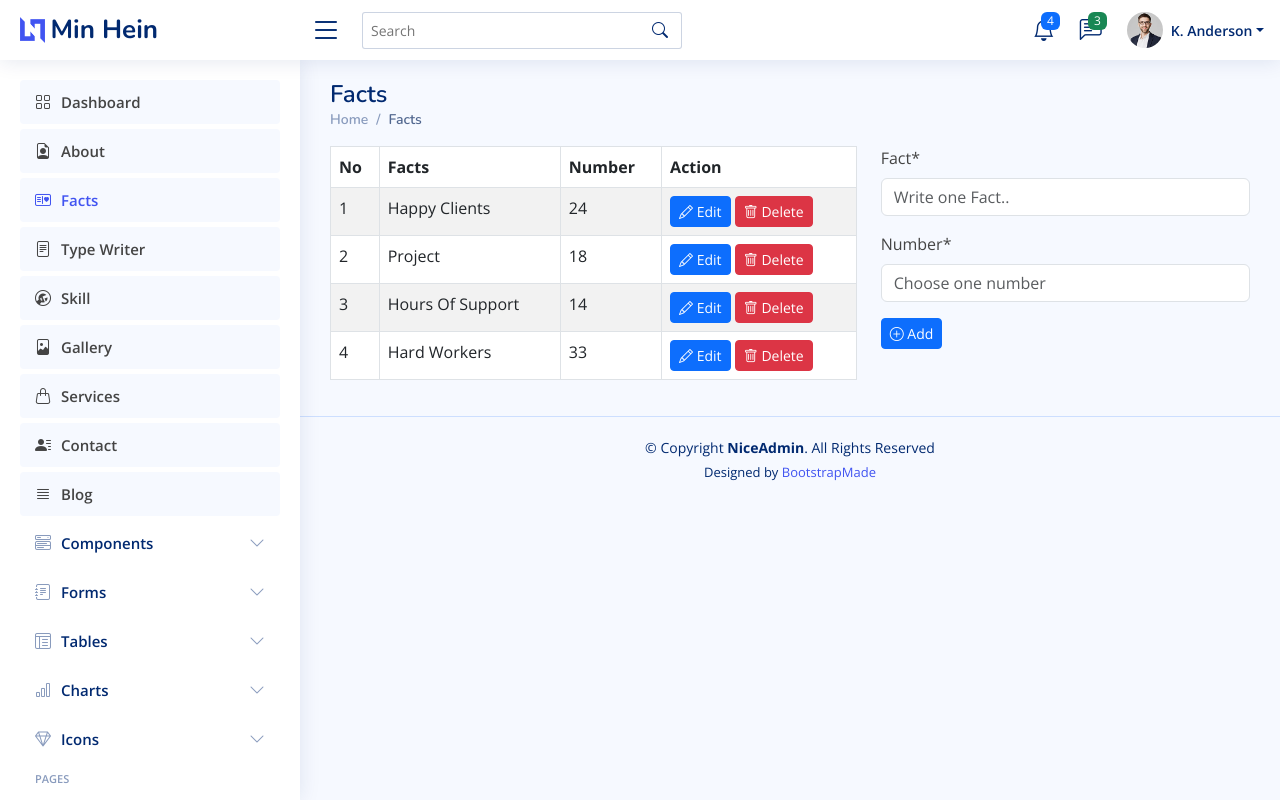
After one commit to minheinn/minhein, a Django app: page /dashboard/fact/ in a window 1280 px wide. The commit adds this page. Run offline with Django 4.2, Linux system fonts and the light colour scheme; data comes from the database, SQL or seed files in the repository; both versions use the stored data as it was after the commit; some libraries are stand-ins or nearby versions.

Commit message:
added fact page

```diff
--- a/dashboard/forms.py
+++ b/dashboard/forms.py
@@ -13,6 +13,16 @@ class AboutForm(forms.ModelForm):
             'address':forms.TextInput(attrs=({'placeholder':'Enter Your Address..'})),
             'description':forms.Textarea(attrs=({'placeholder':'Enter Your Description..'})),
             'image':forms.FileInput(attrs=({"placeholder":"Image", "id":"image", "onchange":"getImagePreview(event)"})),
+        }
+
+## For Facts
+class FactForm(forms.ModelForm):
+    class Meta:
+        model = Fact
+        fields = "__all__"
+        widgets = {
+            'fact':forms.TextInput(attrs=({'placeholder':'Write one Fact..'})),
+            'number':forms.NumberInput(attrs=({'placeholder':'Choose one number'})),
         }
 
 class TypeWriterForm(forms.ModelForm):
--- a/dashboard/models.py
+++ b/dashboard/models.py
@@ -36,6 +36,27 @@ class About(models.Model):
 def __str__(self):
     return self.name
 
+## For Facts ##
+class Fact(models.Model):
+    fact = models.CharField(max_length=50, null=True)
+    number = models.IntegerField(null=True)
+    created_at = models.DateTimeField(auto_now=True)
+    updated_at = models.DateTimeField(auto_now_add=True)
+    slug = models.SlugField(max_length=255, null=False,blank=True,unique=True,editable=False,)
+
+    def save(self, *args, **kwargs):
+        if not self.slug: # If the slug is not set
+            self.slug = unique_slugify(self,slugify(self.fact,allow_unicode=True)) # Generate the slug from the title
+        else:
+            new_slug = unique_slugify(self,slugify(self.fact,allow_unicode=True))
+            if self.slug != new_slug: # Check if the title has changed
+                self.slug = new_slug # Update the slug with the new value
+        super().save(*args, **kwargs) # Call the parent save method
+
+def __str__(self):
+    return self.fact
+
+## for Type Writers ##
 class TypeWriter(models.Model):
     text = models.CharField(max_length=100, null=True)
     created_at = models.DateTimeField(auto_now=True)
@@ -117,3 +138,23 @@ class Gallery(models.Model):
 
     def __str__(self):
         return str('image')
+
+class Contact(models.Model):
+    name = models.CharField(max_length=50, null=True)
+    email = models.EmailField(max_length=50, null=True)
+    message = models.TextField(null=True)
+    created_at = models.DateTimeField(auto_now=True)
+    updated_at = models.DateTimeField(auto_now_add=True)
+    slug = models.SlugField(max_length=255, null=False,blank=True,unique=True,editable=False,)
+
+    def save(self, *args, **kwargs):
+        if not self.slug: # If the slug is not set
+            self.slug = unique_slugify(self,slugify(self.name,allow_unicode=True)) # Generate the slug from the title
+        else:
+            new_slug = unique_slugify(self,slugify(self.name,allow_unicode=True))
+            if self.slug != new_slug: # Check if the title has changed
+                self.slug = new_slug # Update the slug with the new value
+        super().save(*args, **kwargs) # Call the parent save method
+
+    def __str__(self):
+        return self.name
--- /dev/null
+++ b/dashboard/templates/dashboard/fact/fact.html
@@ -0,0 +1,72 @@
+{% extends "dashboard/main.html" %}
+{% block title %}Min Hein Zaw - Fact Page{% endblock title %}
+{% load crispy_forms_tags %}
+{% block content %}
+<div class="pagetitle">
+    <h1>Facts</h1>
+    <nav>
+      <ol class="breadcrumb">
+        <li class="breadcrumb-item"><a href="{% url 'dashboard' %}">Home</a></li>
+        <li class="breadcrumb-item active">Facts</li>
+      </ol>
+    </nav>
+</div>
+  <!-- End Page Title -->
+
+{% include 'dashboard/message.html' %}
+
+<div class="row">
+    <div class="col-md-7">
+        <table class="table table-striped table-bordered">
+            <thead>
+              <tr>
+                <th scope="col">No</th>
+                <th scope="col">Facts</th>
+                <th scope="col">Number</th>
+                <th scope="col">Action</th>
+              </tr>
+            </thead>
+            <tbody>
+              {% for fact in facts %}
+                <tr>
+                    <td>{{ forloop.counter }}</td>
+                    <td>{{ fact.fact }}</td>
+                    <td>{{ fact.number }}</td>
+                    <td>
+                        <a href="{% url "fact-edit" fact.slug %}" class="btn btn-primary btn-sm">
+                            <i class="bi bi-pencil"></i> Edit
+                        </a>
+                        <a href="{% url "fact-delete" fact.slug %}" class="btn btn-danger btn-sm">
+                            <i class="bi bi-trash"></i> Delete
+                        </a>
+                    </td>
+                </tr>
+              {% endfor %}
+            </tbody>
+          </table>
+    </div>
+{% if page == "fact" %}
+    <div class="col-md-5">
+        <form action="" method="post">
+            {% csrf_token %}
+            {{ forms.fact|as_crispy_field }}
+            {{ forms.number|as_crispy_field }}
+            <button type="submit" class="btn btn-primary btn-sm">
+                <i class="bi bi-plus-circle"></i> Add
+            </button>
+        </form>
+    </div>
+{% else %}
+    <div class="col-md-5">
+        <form action="" method="post">
+            {% csrf_token %}
+            {{ forms.fact|as_crispy_field }}
+            {{ forms.number|as_crispy_field }}
+            <button type="submit" class="btn btn-primary btn-sm">
+                <i class="bi bi-pencil"></i> Update
+            </button>
+        </form>
+    </div>
+  </div>
+{% endif %}
+{% endblock content %}
--- a/dashboard/templates/dashboard/main.html
+++ b/dashboard/templates/dashboard/main.html
@@ -290,6 +290,14 @@
         </a>
       </li><!-- End About Nav -->
 
+      {% url 'fact' as url %}
+      <li class="nav-item {% if request.path == url %}active{% endif %}">
+        <a class="nav-link" href="{% url 'fact' %}">
+          <i class="bi bi-postcard-heart"></i>
+          <span>Facts</span>
+        </a>
+      </li><!-- End About Nav -->
+
       {% url 'type-writer' as url %}
       <li class="nav-item {% if request.path == url %}active{% endif %}">
         <a class="nav-link" href="{% url 'type-writer' %}">
@@ -309,8 +317,23 @@
       {% url 'gallery' as url %}
       <li class="nav-item {% if request.path == url %}active{% endif %}">
         <a class="nav-link" href="{% url 'gallery' %}">
-          <i class="bi bi-justify"></i>
+          <i class="bi bi-file-image"></i>
           <span>Gallery</span>
+        </a>
+      </li>
+
+      <li class="nav-item">
+        <a class="nav-link" href="{% url 'gallery' %}">
+          <i class="bi bi-handbag"></i>
+          <span>Services</span>
+        </a>
+      </li>
+
+      {% url 'contact' as url %}
+      <li class="nav-item {% if request.path == url %}active{% endif %}">
+        <a class="nav-link" href="{% url 'contact' %}">
+          <i class="bi bi-person-lines-fill"></i>
+          <span>Contact</span>
         </a>
       </li><!-- End Gallery nav -->
 
--- a/dashboard/urls.py
+++ b/dashboard/urls.py
@@ -7,6 +7,11 @@ urlpatterns = [
     ##About
     path('about/', views.about, name="about"),
     path('about/<slug:slug>/delete/', views.aboutDelete, name="about_delete"),
+
+    ## Facts
+    path('fact/', views.fact, name="fact"),
+    path('fact/<slug:slug>/edit/', views.fact_edit, name="fact-edit"),
+    path('fact/<slug:slug>/delete/', views.fact_delete, name="fact-delete"),
 
     ## type_writer
     path('type_writer/', views.type_writer, name="type-writer"),
@@ -28,4 +33,8 @@ urlpatterns = [
     path('gallery/', views.gallery, name="gallery"),
     path('gallery/<slug:slug>/edit/', views.gallery_edit, name="gallery-edit"),
     path('gallery/<slug:slug>/delete/', views.gallery_delete, name="gallery-delete"),
+
+    ## contact
+    path('contact/', views.contact, name="contact"),
+
 ]
--- a/dashboard/views.py
+++ b/dashboard/views.py
@@ -40,6 +40,42 @@ def aboutDelete(request, slug):
         return redirect('about')
     context = {'about':about}
     return render(request, 'dashboard/about/delete.html', context)
+
+## Facts
+def fact(request):
+    page = "fact"
+    facts = Fact.objects.all()
+    forms = FactForm()
+    if request.method == "POST":
+        form = FactForm(request.POST)
+        if form.is_valid():
+            form.save()
+            messages.success(request, 'Has been added successfully!')
+            return redirect('fact')
+    context = {'page':page,'facts':facts, 'forms':forms}
+    return render(request, 'dashboard/fact/fact.html', context)
+
+def fact_edit(request, slug):
+    facts = Fact.objects.all()
+    fact = Fact.objects.get(slug=slug)
+    forms = FactForm(instance=fact)
+    if request.method == "POST":
+        form = FactForm(request.POST, instance=fact)
+        if form.is_valid():
+            form.save()
+            messages.success(request, "{} has been updated successfully!".format(fact.fact))
+            return redirect('fact')
+    context = {'facts':facts, 'fact':fact, 'forms':forms}
+    return render(request, 'dashboard/fact/fact.html', context)
+
+def fact_delete(request, slug):
+    fact = Fact.objects.get(slug=slug)
+    if request.method == "POST":
+        fact.delete()
+        messages.error(request, '{} has been deleted successfully!'.format(fact.fact))
+        return redirect('fact')
+    context = {'fact':fact}
+    return render(request, 'dashboard/fact/delete.html', context)
 
 ## type_writer started
 def type_writer(request):
@@ -189,3 +225,9 @@ def gallery_delete(request, slug):
         return redirect('gallery')
     context = {'gallery':gallery}
     return render(request, 'dashboard/gallery/delete.html', context)
+
+## for Contact
+def contact(request):
+    contacts = Contact.objects.all()
+    context = {'contacts':contacts}
+    return render(request, 'dashboard/contact/contact.html', context)
--- a/frontend/constant.py
+++ b/frontend/constant.py
@@ -2,3 +2,6 @@ SKILL_CONTENT = " I have studed following Language. These are my skills for stud
 
 ## gallery content
 GALLERY_CONTENT = "This is my gallery section. You can see my project's photoes and about me."
+
+## Fact content
+FACT_CONTENT = "This is my fact section. You can see about my facts."
```
Also changed, not shown: dashboard/admin.py (+10 -1 lines), dashboard/templates/dashboard/contact/contact.html (added, +59 -0 lines), dashboard/templates/dashboard/fact/delete.html (added, +24 -0 lines), frontend/templates/frontend/partials/contact.html (+13 -22 lines), frontend/templates/frontend/partials/fact.html (+17 -31 lines), frontend/views.py (+16 -1 lines), dashboard/migrations/0019_fact.py (added), dashboard/migrations/0020_contact.py (added), db.sqlite3.
